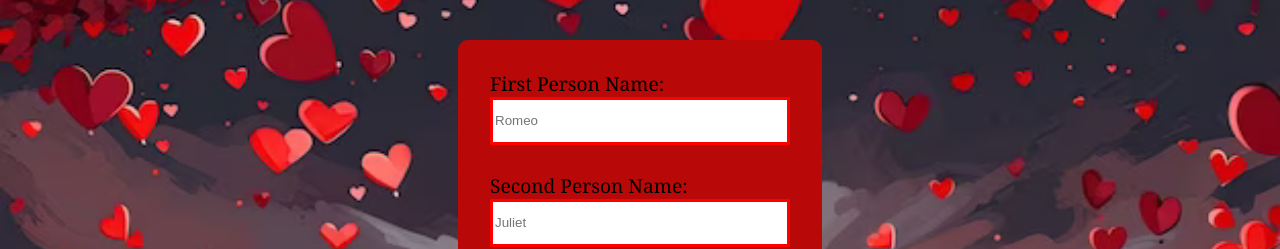
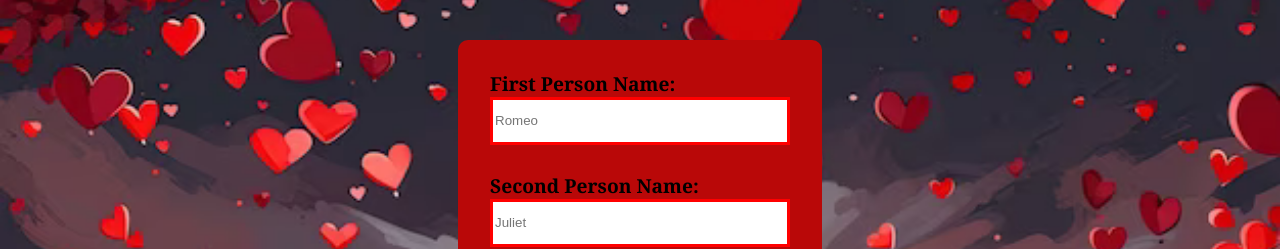
Before and after one commit to u-s-h-a/Love-Calculator, a plain HTML site: page index.html in a window 1280 px wide. Shown: the part 133-382 px from the top of the page. Drawn offline with Linux system fonts and the light colour scheme.

Commit message:
Update index.html

```diff
--- a/index.html
+++ b/index.html
@@ -34,9 +34,9 @@
 
         <div class="form">
               <form name="form1">
-                First Person Name:<br>
+                <b class="title">First Person Name:</b><br>
                  <input type="text" name="1st_person" class="text_box" placeholder="Romeo"><br><br>
-                 Second Person Name:<br>
+                 <b class="title">Second Person Name:</b><br>
                  <input type="text" name="2nd_person" class="text_box" placeholder="Juliet"><br><br>
                </form>
                <br>
```
